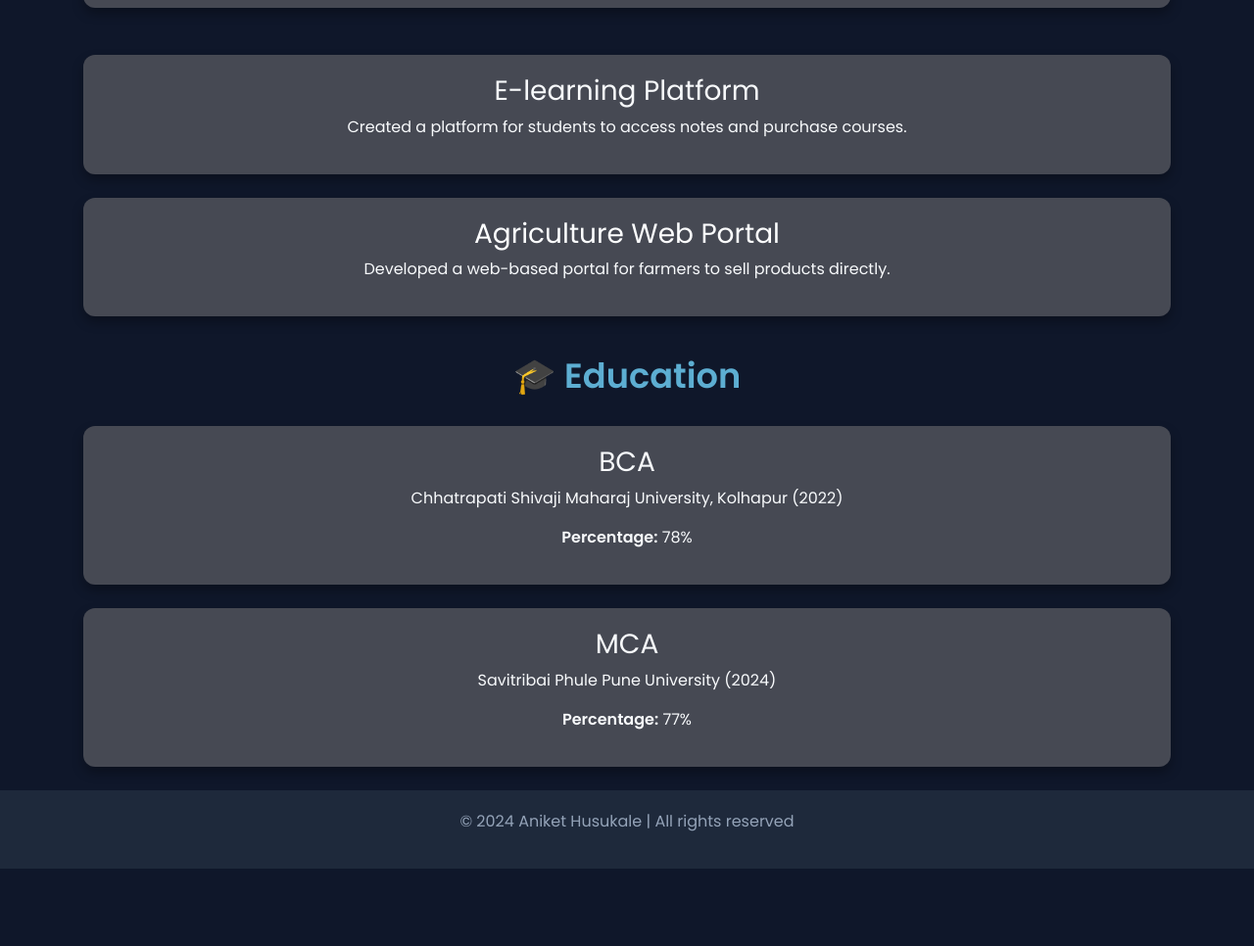
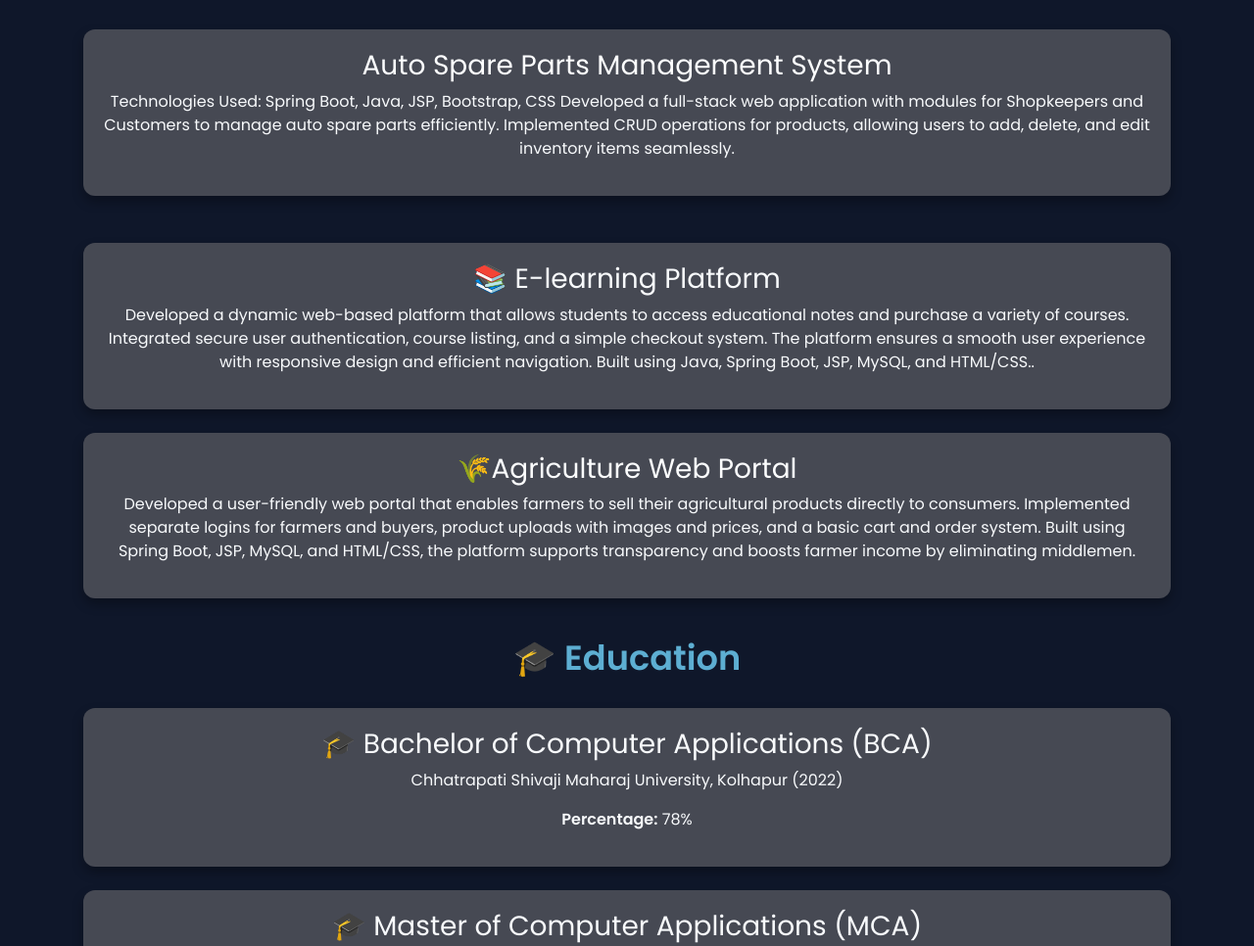
Before and after one commit to aniket7075/PortfolioNew, a plain HTML site: page Index.html in a window 1280 px wide. Shown: the part 1304-2270 px from the top of the page at 98% size. Before the commit the page ends 2191 px from the top, so only its background shows below. Drawn offline with nearby package versions, Linux system fonts and the light colour scheme.

Commit message:
update font

```diff
--- a/Index.html
+++ b/Index.html
@@ -211,10 +211,15 @@ section {
 
     <section id="summary" class="container animate-on-scroll">
         <h2 class="section-title">👤 Summary</h2>
-        <p>Motivated and detail-oriented MCA graduate with strong programming skills and a
+        <!-- <p>Motivated and detail-oriented MCA graduate with strong programming skills and a
             passion for software development. With hands-on experience in Core Java, web development,
             and database management, I aim to contribute to innovative software solutions in a dynamic
-            work environment.
+            work environment. -->
+            <p>I'm a passionate and dedicated Full-Stack Java Developer with hands-on experience building dynamic and responsive web and mobile applications. I hold a Master's degree in Computer Applications (MCA) from Savitribai Phule Pune University and have over a year of real-world development experience through an internship at Codenera Pvt. Ltd., Pune. My tech stack includes Core Java, Spring Boot, Hibernate, MySQL, HTML, CSS, JavaScript, JSP, and JDBC, and I’m equally comfortable working on the frontend or backend.
+            </br>
+During my internship, I contributed to multiple full-stack projects, focusing on clean code, performance, and user experience. I’m proficient in tools like Eclipse, Spring Tool Suite, and Visual Studio, and I love working with databases and RESTful APIs. I’ve also built personal projects like an Online Cab Booking System and a Poultry Farm Monitoring App, which gave me solid experience in designing, developing, and deploying complete solutions.
+        </br>
+I’m a quick learner, fluent in English, Hindi, and Marathi, and I enjoy solving complex problems and collaborating with teams. My goal is to keep growing as a developer and build meaningful tech solutions that make a difference. Outside of coding, I enjoy chess, music, and exploring new places.
             </p>
     </section>
 
@@ -265,14 +270,14 @@ section {
         </div>
         <br><br>
         <div class="project-card">
-            <h3>E-learning Platform</h3>
-            <p>Created a platform for students to access notes and purchase courses.</p>
+            <h3>📚 E-learning Platform</h3>
+            <p>Developed a dynamic web-based platform that allows students to access educational notes and purchase a variety of courses. Integrated secure user authentication, course listing, and a simple checkout system. The platform ensures a smooth user experience with responsive design and efficient navigation. Built using Java, Spring Boot, JSP, MySQL, and HTML/CSS..</p>
         </div>
         <br>
         <div class="project-card">
 
-            <h3><a href="https://github.com/aniket7075/agri-web.git" >Agriculture Web Portal</a></h3>
-            <p>Developed a web-based portal for farmers to sell products directly.</p>
+            <h3><a href="https://github.com/aniket7075/agri-web.git" >🌾Agriculture Web Portal</a></h3>
+            <p>Developed a user-friendly web portal that enables farmers to sell their agricultural products directly to consumers. Implemented separate logins for farmers and buyers, product uploads with images and prices, and a basic cart and order system. Built using Spring Boot, JSP, MySQL, and HTML/CSS, the platform supports transparency and boosts farmer income by eliminating middlemen.</p>
         </div>
     </section>
 
@@ -280,14 +285,14 @@ section {
     <h2 class="section-title">🎓 Education</h2>
 
     <div class="education-card">
-        <h3>BCA</h3>
+        <h3>🎓 Bachelor of Computer Applications (BCA)</h3>
         <p>Chhatrapati Shivaji Maharaj University, Kolhapur (2022)</p>
         <p><strong>Percentage:</strong> 78%</p>
     </div>
     <br>
 
     <div class="education-card">
-        <h3>MCA</h3>
+        <h3>🎓  Master of Computer Applications (MCA)</h3>
         <p>Savitribai Phule Pune University (2024)</p>
         <p><strong>Percentage:</strong> 77%</p>
     </div>
```
